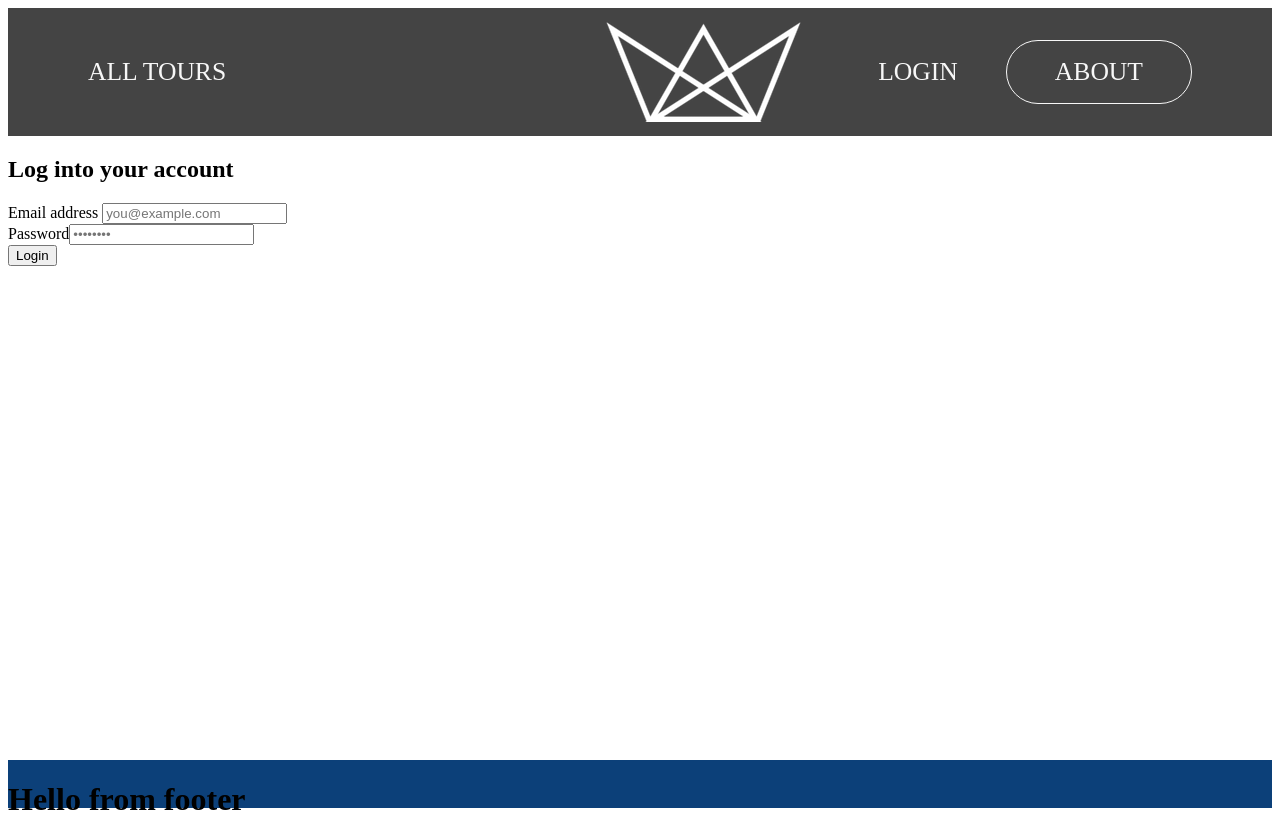
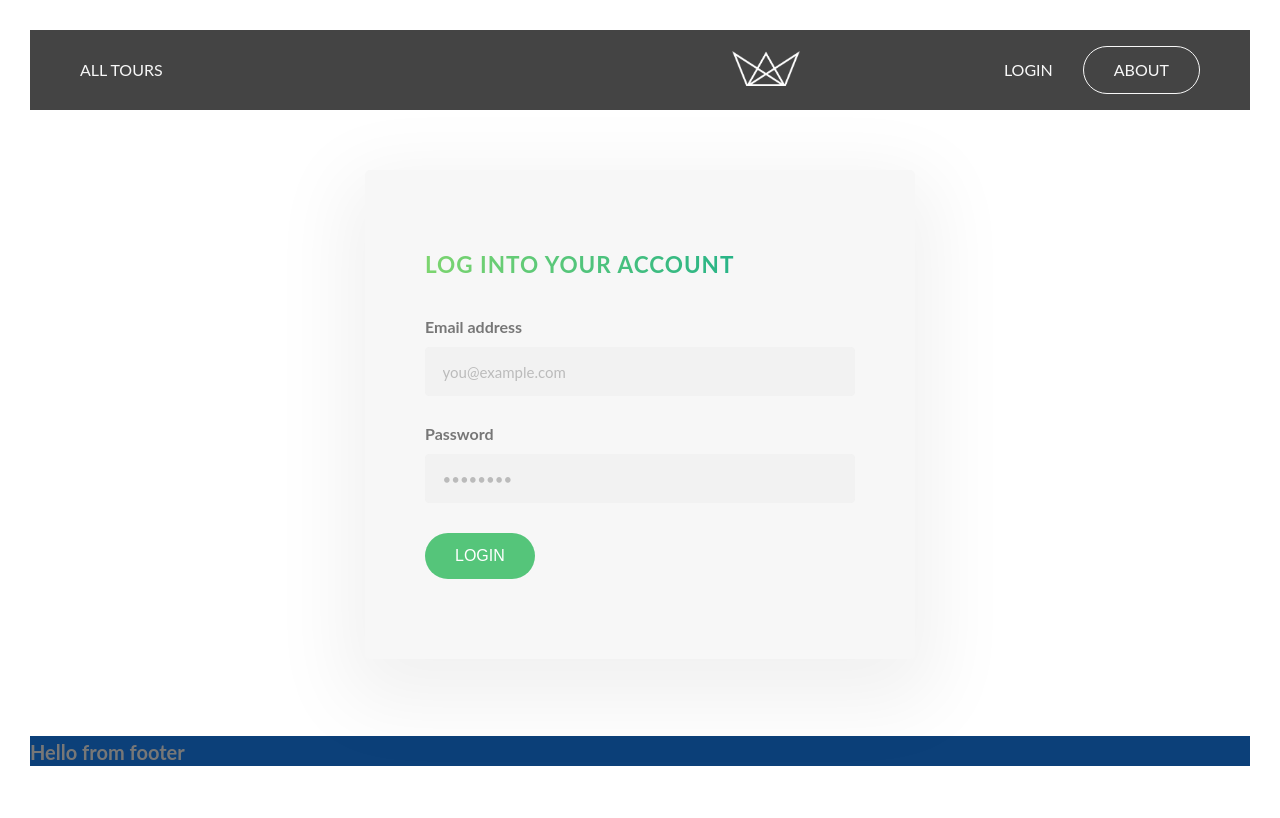
Before and after one commit to Salim255/natours-react-ts, a React (Vite) app: page /login in a window 1280 px wide. Built offline with nearby package versions, Linux system fonts and the light colour scheme.

Commit message:
built: login style

```diff
--- a/src/App.scss
+++ b/src/App.scss
@@ -0,0 +1,2 @@
+@use './themes/styles/base';
+@use './themes/styles/typography';
--- a/src/features/auth/Login.tsx
+++ b/src/features/auth/Login.tsx
@@ -1,3 +1,4 @@
+import './_login.scss';
 import { useReducer, type SyntheticEvent } from "react";
 
 const initialState: LoginFormState = { email: "", password: "", errors: {} };
@@ -71,12 +72,15 @@ const Login = () => {
         return; console.log("Form submitted:", state);
     };
    return (
-    <main>
-        <h2> Log into your account </h2>
-        <form onSubmit={handleSubmit}>
     <div>
-                <label> Email address </label>
+        <main className="main login-form">
+            <h2 className="heading-secondary ma-bt-lg"> Log into your account </h2>
+            <form onSubmit={handleSubmit}  className="form form--login">
+                <div className="form__group">
+                    <label className="form__label"> Email address </label>
                     <input
+                        className="form__input"
+                        id="email"
                         type='email'
                         name="email"
                         value={state.email}
@@ -87,9 +91,11 @@ const Login = () => {
                         <p className="error">{state.errors.email}</p>
                     )}
                 </div>
-            <div>
-                <label>Password</label>
+                <div className="form__group ma-bt-md">
+                    <label className="form__label">Password</label>
                     <input
+                        className="form__input"
+                        id="password"
                         type='password'
                         placeholder='••••••••'
                         onChange={handleChange}
@@ -102,9 +108,12 @@ const Login = () => {
                     )
                     }
                 </div>
-            <button type="submit" > Login </button>
+                <div className='form__group'>
+                    <button type="submit" className='btn btn--green' > Login </button>
+                </div>
             </form>
         </main>
+    </div>
    )
 }
 export default Login;
--- /dev/null
+++ b/src/features/auth/_login.scss
@@ -0,0 +1,104 @@
+
+.login-form {
+    margin: 0 auto;
+    max-width: 55rem;
+    background-color: #fff;
+    -webkit-box-shadow: 0 2.5rem 8rem 2rem rgba(0, 0, 0, 0.06);
+    box-shadow: 0 2.5rem 8rem 2rem rgba(0, 0, 0, 0.06);
+    padding: 5rem 7rem;
+    border-radius: 5px;
+}
+.form {
+    &__input {
+        display: block;
+        font-family: inherit;
+        font-size: 1.5rem;
+        color: inherit;
+        padding: 1.25rem 1.75rem;
+        border: none;
+        width: 100%;
+        background-color: #fff;
+        background-color: #f2f2f2;
+        border-top: 3px solid transparent;
+        border-bottom: 3px solid transparent;
+        -webkit-transition: all 0.3s;
+        transition: all 0.3s;
+        border-radius: 4px;
+        -webkit-box-sizing: border-box;
+        box-sizing: border-box;
+        /* Pseudo element (a visible thing that isn't really in the DOM).
+            Also needs -ms- */
+    }
+
+    &__input:focus {
+        outline: none;
+        border-bottom: 3px solid #55c57a;
+    }
+    &__input:focus:invalid {
+        border-bottom: 3px solid #ff7730;
+    }
+    &__input::-webkit-input-placeholder {
+        color: #bbb;
+    }
+
+    &__group:not(:last-child) {
+        margin-bottom: 2.5rem;
+    }
+
+    &__label {
+        display: block;
+        font-size: 1.6rem;
+        font-weight: 700;
+        margin-bottom: 0.75rem;
+    }
+
+    &__photo-upload {
+        display: -webkit-box;
+        display: -ms-flexbox;
+        display: flex;
+        -webkit-box-align: center;
+        -ms-flex-align: center;
+        align-items: center;
+        font-size: 1.6rem;
+    }
+
+    &__user-photo {
+        height: 7.5rem;
+        width: 7.5rem;
+        border-radius: 50%;
+        margin-right: 2rem;
+    }
+
+    &__upload {
+        width: 0.1px;
+        height: 0.1px;
+        opacity: 0;
+        overflow: hidden;
+        position: absolute;
+        z-index: -1;
+    }
+
+    &__upload:focus + label {
+        outline: 3px solid #55c57a;
+        outline-offset: 3px;
+    }
+
+    &__upload + label {
+        color: #55c57a;
+        display: inline-block;
+        text-decoration: none;
+        border-bottom: 1px solid #55c57a;
+        padding: 3px;
+        -webkit-transition: all 0.2s;
+        transition: all 0.2s;
+        cursor: pointer;
+    }
+    &__upload + label:hover {
+        background-color: #55c57a;
+        color: #fff;
+        -webkit-box-shadow: 0 1rem 2rem rgba(0, 0, 0, 0.15);
+        box-shadow: 0 1rem 2rem rgba(0, 0, 0, 0.15);
+        -webkit-transform: translateY(-2px);
+        transform: translateY(-2px);
+    }
+}
--- a/src/main-layout/_main-layout.scss
+++ b/src/main-layout/_main-layout.scss
@@ -1,8 +1,9 @@
 .main-layout {
-    min-height: 100dvh;
+    min-height: 92vh;
     display: flex;
     flex-direction: column;
     & > :nth-child(2){
      flex: 1;
+    margin-top: 6rem;
     }
 }
--- a/src/main-layout/components/header/Header.tsx
+++ b/src/main-layout/components/header/Header.tsx
@@ -6,7 +6,9 @@ const Header = () => {
             <nav className='nav nav--tours'>
                 <a className='nav__el' href='/overview'> All tours </a>
             </nav>
-            <img  alt='Natours logo' src='/img/logo-white.png' className='header__logo'/>
+            <div className='header__logo'>
+                <img  alt='Natours logo' src='/img/logo-white.png' />
+            </div>
             <nav className='nav nav--users'  >
                 <a className='nav__el' href='/login' > Login </a>
                 <a className='nav__el nav__el--cta'> About </a>
--- a/src/main-layout/components/header/_header.scss
+++ b/src/main-layout/components/header/_header.scss
@@ -13,7 +13,9 @@
   -webkit-box-align: center;
   -ms-flex-align: center;
   align-items: center;
+  & > * {
 
+  }
   &__hero {
     height: 100%;
   }
--- /dev/null
+++ b/src/themes/styles/_base.scss
@@ -0,0 +1,44 @@
+:root {
+  --section-rotate: 9vw;
+}
+
+::-moz-selection {
+  background-color: #55c57a;
+  color: #fff;
+}
+
+::selection {
+  background-color: #55c57a;
+  color: #fff;
+}
+
+*,
+*::before,
+*::after {
+  margin: 0;
+  padding: 0;
+  -webkit-box-sizing: inherit;
+  box-sizing: inherit;
+}
+
+html {
+  font-size: 62.5%;
+  -webkit-box-sizing: border-box;
+  box-sizing: border-box;
+}
+
+body {
+  line-height: 1.6;
+  font-weight: 300;
+  font-family: 'Lato', sans-serif;
+  color: #777;
+  padding: 3rem;
+  min-height: 100vh;
+  display: -webkit-box;
+  display: -ms-flexbox;
+  display: flex;
+  -webkit-box-orient: vertical;
+  -webkit-box-direction: normal;
+  -ms-flex-direction: column;
+  flex-direction: column;
+}
--- /dev/null
+++ b/src/themes/styles/_typography.scss
@@ -0,0 +1,254 @@
+.main {
+  background-color: #f7f7f7;
+  padding: 8rem 6rem;
+  -webkit-box-flex: 1;
+  -ms-flex: 1;
+  flex: 1;
+  position: relative;
+}
+
+.flex {
+  display: -webkit-box;
+  display: -ms-flexbox;
+  display: flex;
+}
+
+.span-all-rows {
+  grid-row: 1 / -1;
+}
+
+.container {
+  max-width: 120rem;
+  margin: 0 auto;
+}
+
+.ma-bt-md {
+  margin-bottom: 3rem !important;
+}
+
+.ma-bt-lg {
+  margin-bottom: 3.5rem !important;
+}
+
+.right {
+  text-align: right !important;
+}
+
+.line {
+  margin: 6rem 0;
+  width: 100%;
+  height: 1px;
+  background-color: #e0e0e0;
+}
+
+.alert {
+  position: fixed;
+  top: 0;
+  left: 50%;
+  -webkit-transform: translateX(-50%);
+  transform: translateX(-50%);
+  z-index: 9999;
+  color: #fff;
+  font-size: 1.8rem;
+  font-weight: 400;
+  text-align: center;
+  border-bottom-left-radius: 5px;
+  border-bottom-right-radius: 5px;
+  padding: 1.6rem 15rem;
+  -webkit-box-shadow: 0 2rem 4rem rgba(0, 0, 0, 0.25);
+  box-shadow: 0 2rem 4rem rgba(0, 0, 0, 0.25);
+}
+.alert--success {
+  background-color: #20bf6b;
+}
+.alert--error {
+  background-color: #eb4d4b;
+}
+
+.heading-secondary {
+  font-size: 2.25rem;
+  text-transform: uppercase;
+  font-weight: 700;
+  background-image: -webkit-gradient(
+    linear,
+    left top,
+    right top,
+    from(#7dd56f),
+    to(#28b487)
+  );
+  background-image: linear-gradient(to right, #7dd56f, #28b487);
+  -webkit-background-clip: text;
+  color: transparent;
+  letter-spacing: 0.1rem;
+  line-height: 1.3;
+  display: inline-block;
+}
+.heading-secondary--error {
+  background-image: -webkit-gradient(
+    linear,
+    left top,
+    right top,
+    from(#ff7730),
+    to(#eb4d4b)
+  );
+  background-image: linear-gradient(to right, #ff7730, #eb4d4b);
+  font-size: 3.5rem;
+}
+
+.heading-primary,
+.heading-tertirary {
+  color: #fff;
+  text-transform: uppercase;
+  font-weight: 300;
+}
+.heading-primary span,
+.heading-tertirary span {
+  padding: 1rem 1.5rem;
+  line-height: 1;
+  -webkit-box-decoration-break: clone;
+  box-decoration-break: clone;
+  background-image: -webkit-gradient(
+    linear,
+    left top,
+    right bottom,
+    from(rgba(125, 213, 111, 0.85)),
+    to(rgba(40, 180, 135, 0.85))
+  );
+  background-image: linear-gradient(
+    to bottom right,
+    rgba(125, 213, 111, 0.85),
+    rgba(40, 180, 135, 0.85)
+  );
+}
+
+.heading-primary {
+  font-size: 5rem;
+  text-align: center;
+  width: 70%;
+  margin: 0 auto;
+}
+
+.heading-tertirary {
+  font-size: 2.75rem;
+  text-align: right;
+  position: absolute;
+  bottom: 1rem;
+  right: 2rem;
+  width: 70%;
+  z-index: 10;
+}
+
+.btn,
+.btn:link,
+.btn:visited {
+  font-size: 1.6rem;
+  padding: 1.4rem 3rem;
+  border-radius: 10rem;
+  text-transform: uppercase;
+  display: inline-block;
+  text-decoration: none;
+  position: relative;
+  -webkit-transition: all 0.4s;
+  transition: all 0.4s;
+  font-weight: 400;
+  -webkit-backface-visibility: hidden;
+  backface-visibility: hidden;
+  /*Add later when we use this for the button in form*/
+  border: none;
+  cursor: pointer;
+}
+
+.btn:hover {
+  -webkit-transform: translateY(-3px);
+  transform: translateY(-3px);
+  -webkit-box-shadow: 0 1rem 2rem rgba(0, 0, 0, 0.15);
+  box-shadow: 0 1rem 2rem rgba(0, 0, 0, 0.15);
+}
+
+.btn:active {
+  -webkit-transform: translateY(-1px);
+  transform: translateY(-1px);
+  -webkit-box-shadow: 0 0.5rem 1rem rgba(0, 0, 0, 0.15);
+  box-shadow: 0 0.5rem 1rem rgba(0, 0, 0, 0.15);
+}
+
+.btn:focus {
+  outline: none;
+  background-color: #408456;
+}
+
+.btn--white {
+  background-color: #fff;
+  color: #777;
+}
+.btn--white::after {
+  background-color: #fff;
+}
+
+.btn--green {
+  background-color: #55c57a;
+  color: #fff;
+}
+.btn--green::after {
+  background-color: #55c57a;
+}
+
+.btn--small {
+  padding: 1.25rem 3rem !important;
+  font-size: 1.4rem !important;
+}
+
+.btn-small,
+.btn-small:link,
+.btn-small:visited {
+  background-color: #55c57a;
+  color: #fff;
+  font-size: 1.4rem;
+  padding: 1.25rem 3rem;
+  border-radius: 10rem;
+  text-transform: uppercase;
+  position: relative;
+  -webkit-transition: all 0.2s;
+  transition: all 0.2s;
+  cursor: pointer;
+  text-decoration: none;
+  font-weight: 400;
+  border: none;
+}
+
+.btn-small:hover {
+  background-color: #7dd56f;
+}
+
+.btn-text:link,
+.btn-text:visited {
+  color: #55c57a;
+  display: inline-block;
+  text-decoration: none;
+  border-bottom: 1px solid #55c57a;
+  padding: 3px;
+  -webkit-transition: all 0.2s;
+  transition: all 0.2s;
+}
+
+.btn-text:hover {
+  background-color: #55c57a;
+  color: #fff;
+  -webkit-box-shadow: 0 1rem 2rem rgba(0, 0, 0, 0.15);
+  box-shadow: 0 1rem 2rem rgba(0, 0, 0, 0.15);
+  -webkit-transform: translateY(-2px);
+  transform: translateY(-2px);
+}
+
+.btn-text:active {
+  -webkit-transform: translateY(0);
+  transform: translateY(0);
+  -webkit-box-shadow: 0 0.5rem 1rem rgba(0, 0, 0, 0.15);
+  box-shadow: 0 0.5rem 1rem rgba(0, 0, 0, 0.15);
+}
+
+.btn-text:focus {
+  outline: none;
+  outline: 3px solid #55c57a;
+  outline-offset: 3px;
+}
```
Lines whose indentation alone changed are shown as unchanged.
